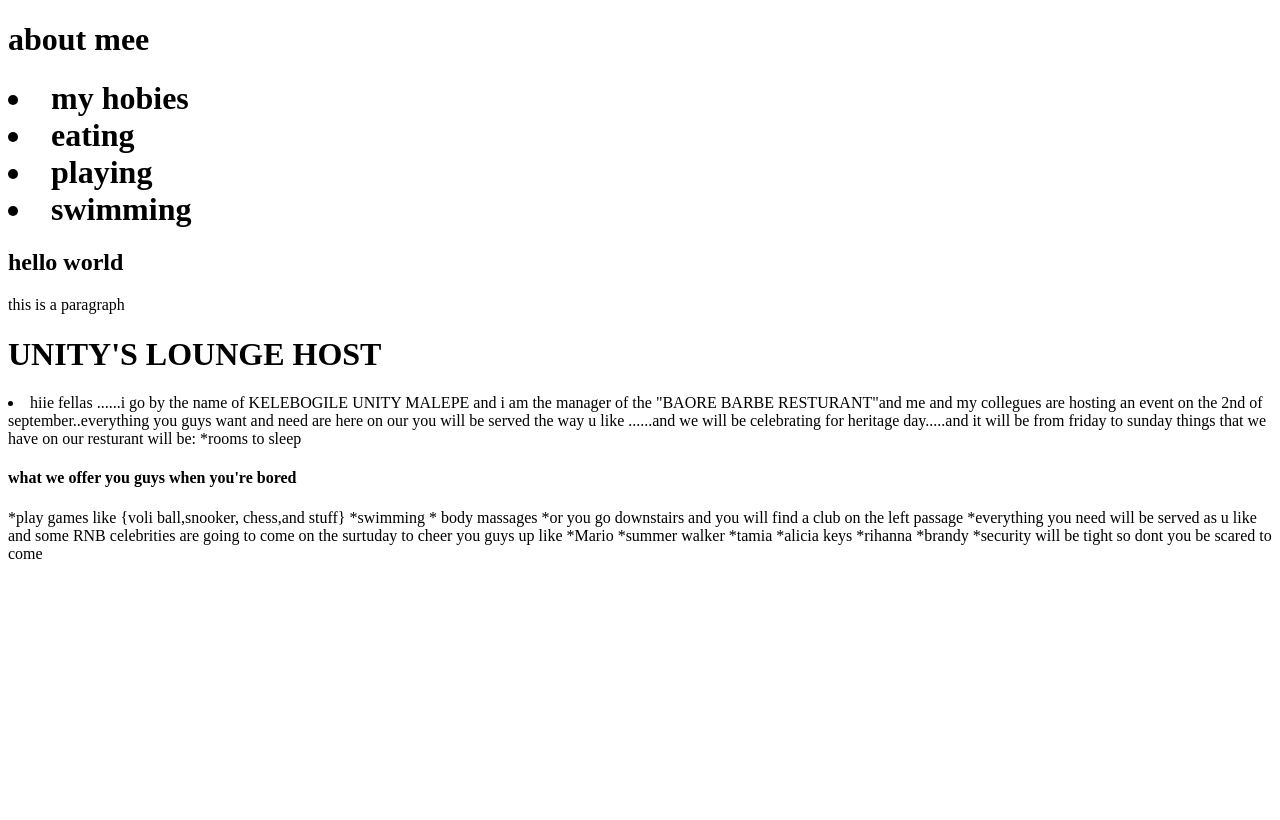
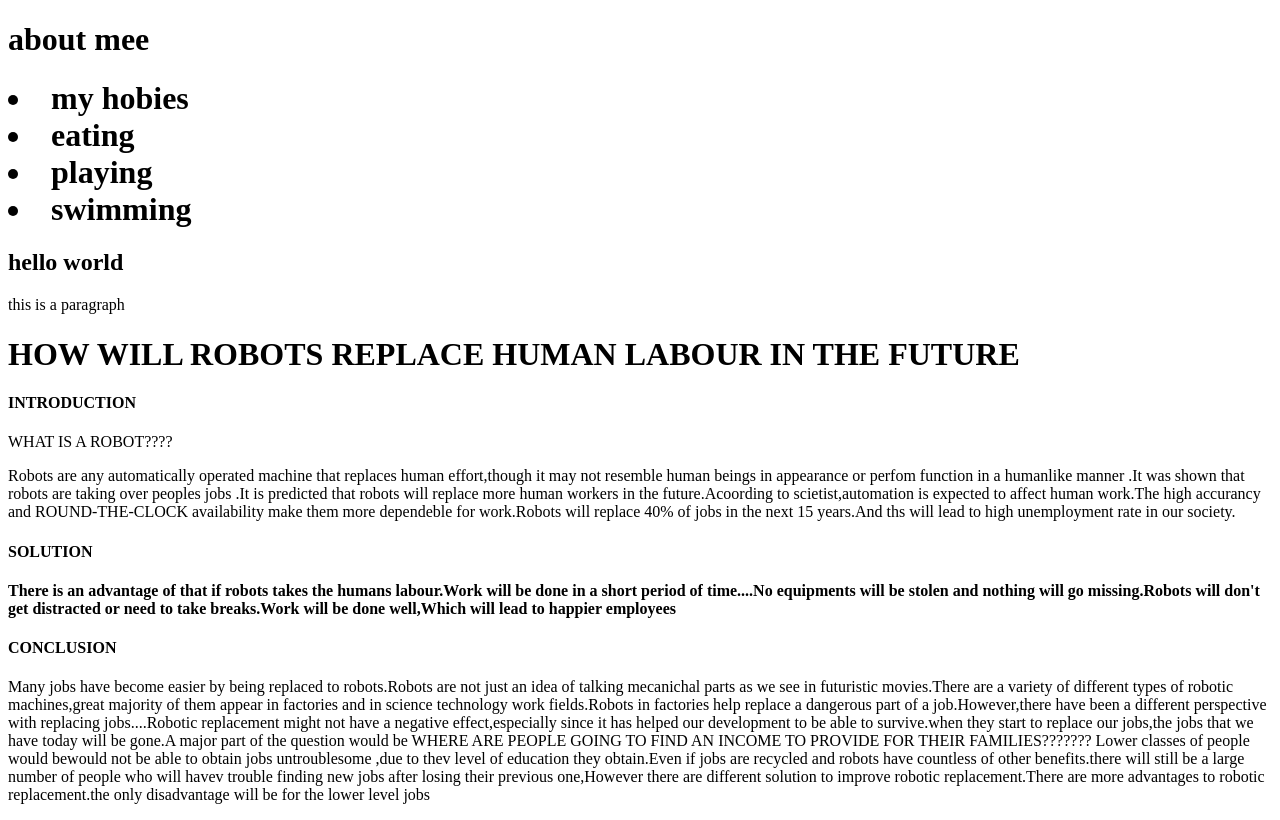
Before and after one commit to kelebogilemalepe1/clag-project-kelebogile, a plain HTML site: page index.html in a window 1280 px wide. Drawn offline with Linux system fonts and the light colour scheme.

Commit message:
added a information

```diff
--- a/index.html
+++ b/index.html
@@ -15,32 +15,92 @@
   <h2>hello world</h2>
   <p>this is a paragraph</p>
 
-  <h1>UNITY'S LOUNGE HOST</h1>
+  <h1>HOW WILL ROBOTS REPLACE HUMAN LABOUR IN THE FUTURE</h1>
 
 
-    <li>hiie fellas ......i go by the name of KELEBOGILE UNITY MALEPE and i am the manager of the "BAORE BARBE RESTURANT"and me and my collegues are hosting an event on the 2nd of september..everything  you guys want and need are here on our
-      you will be served the way  u like ......and we will be celebrating for heritage day.....and it will be from friday to sunday
-
-      things that we have on our resturant will be:
-      *rooms to sleep
-      <h4>what we offer you guys when you're bored </h4>
-
-*play games like {voli ball,snooker, chess,and stuff}
-*swimming
-* body massages
-*or you go downstairs and you will find a club on the left passage
-*everything you need will be served as u like
+  <h4>INTRODUCTION</h4>
+</h5>WHAT IS A ROBOT????</h5>
+<p>Robots are any automatically operated machine that replaces human effort,though it may  not resemble human beings in appearance or perfom
+  function in  a humanlike manner .It was shown that robots  are taking  over peoples jobs .It is  predicted that  robots will replace more human workers  in the future.Acoording to scietist,automation is expected to  affect human work.The high accurancy and ROUND-THE-CLOCK  availability  make  them more dependeble for work.Robots will replace 40% of jobs in the next 15 years.And ths will lead to high unemployment rate in our society. <p>
 
 
-and  some RNB celebrities are going to come on the surtuday to cheer you guys up like
-*Mario
-*summer walker
-*tamia
-*alicia keys
-*rihanna
-*brandy
 
-*security will be tight so dont you be scared to come
+
+    <h4>SOLUTION<h4>
+<p>There is an advantage of that if robots takes the  humans labour.Work will be done  in a short  period of time....No equipments will be stolen and nothing will go missing.Robots will don't get distracted or need to take breaks.Work will be done well,Which will lead to happier employees</P>
+
+
+
+
+
+
+
+
+
+
+
+
+
+
+
+
+
+
+
+
+
+
+
+
+
+
+
+
+
+
+
+
+
+
+  <h4>CONCLUSION</h4>
+
+    <p>Many jobs have become easier by being replaced to robots.Robots are not just an idea  of talking mecanichal parts as we see in futuristic movies.There are a variety of different types of robotic machines,great majority of them appear in factories and in science technology work fields.Robots in factories help replace a dangerous part of a job.However,there have been a different perspective with replacing jobs....Robotic replacement might not have a negative effect,especially  since it has helped our development to be able to survive.when they start to replace our jobs,the jobs that we have today will be gone.A major part of the question would be WHERE ARE  PEOPLE GOING TO FIND AN INCOME TO PROVIDE FOR THEIR FAMILIES??????? Lower classes of people would bewould not be able to obtain jobs untroublesome ,due to thev level of education they obtain.Even if jobs are recycled and robots have countless of other benefits.there will still be a large number of people who will havev trouble finding new jobs after losing their previous one,However there are different solution
+      to improve robotic replacement.There are more  advantages to robotic replacement.the only  disadvantage will be for the lower level jobs</p>
+
+
+
+
+
+
+
+
+
+
+
+
+
+
+
+
+
+
+
+
+
+
+
+
+
+
+
+
+
+
+
+
+
+
+
 
 
 
```
